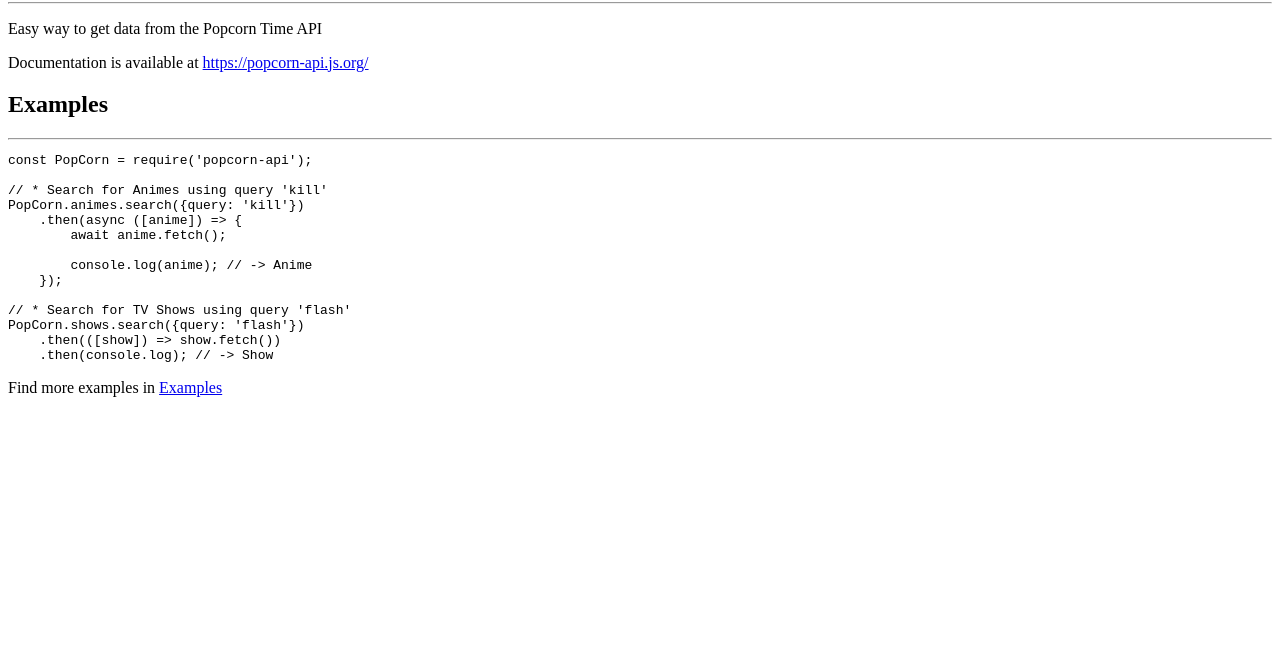
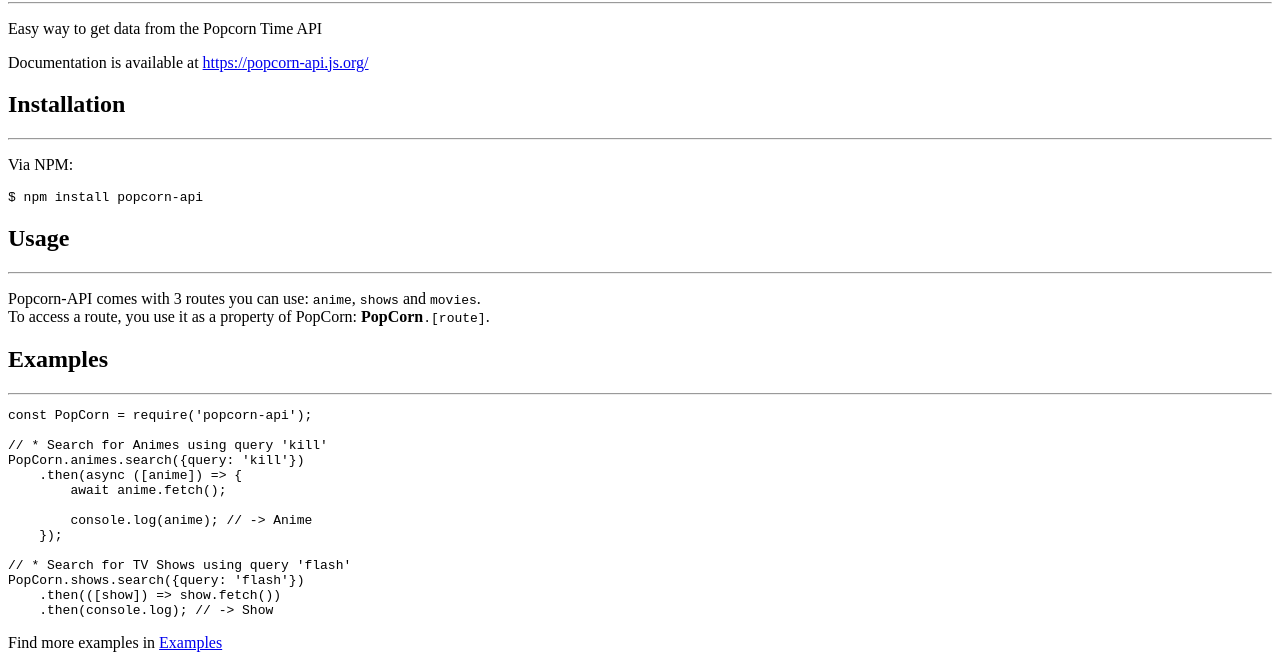
Before and after one commit to nirewen/popcorn-api, a plain HTML site: page content/information.html in a window 1280 px wide. Shown: the part 1289-1957 px from the top of the page. Before the commit the page ends 1702 px from the top, so only its background shows below. Drawn offline with Linux system fonts and the light colour scheme.

Commit message:
Docs build: d1767b5cc3e475c3af0544f73787a9b2ace69525

```diff
--- a/content/information.html
+++ b/content/information.html
@@ -8,6 +8,15 @@
 <hr />
 <p>Easy way to get data from the Popcorn Time API</p>
 <p>Documentation is available at <a href="https://popcorn-api.js.org/">https://popcorn-api.js.org/</a></p>
+<h2 id="installation">Installation</h2>
+<hr />
+<p>Via NPM:</p>
+<pre><code class="lang-sh">$ npm install popcorn-api
+</code></pre>
+<h2 id="usage">Usage</h2>
+<hr />
+<p>Popcorn-API comes with 3 routes you can use: <code>anime</code>, <code>shows</code> and <code>movies</code>.<br>
+To access a route, you use it as a property of PopCorn: <strong>PopCorn</strong><code>.[route]</code>.</p>
 <h2 id="examples">Examples</h2>
 <hr />
 <pre><code class="lang-javascript">const PopCorn = require('popcorn-api');
```
Also changed, not shown: content/examples.html (+2 -2 lines).
